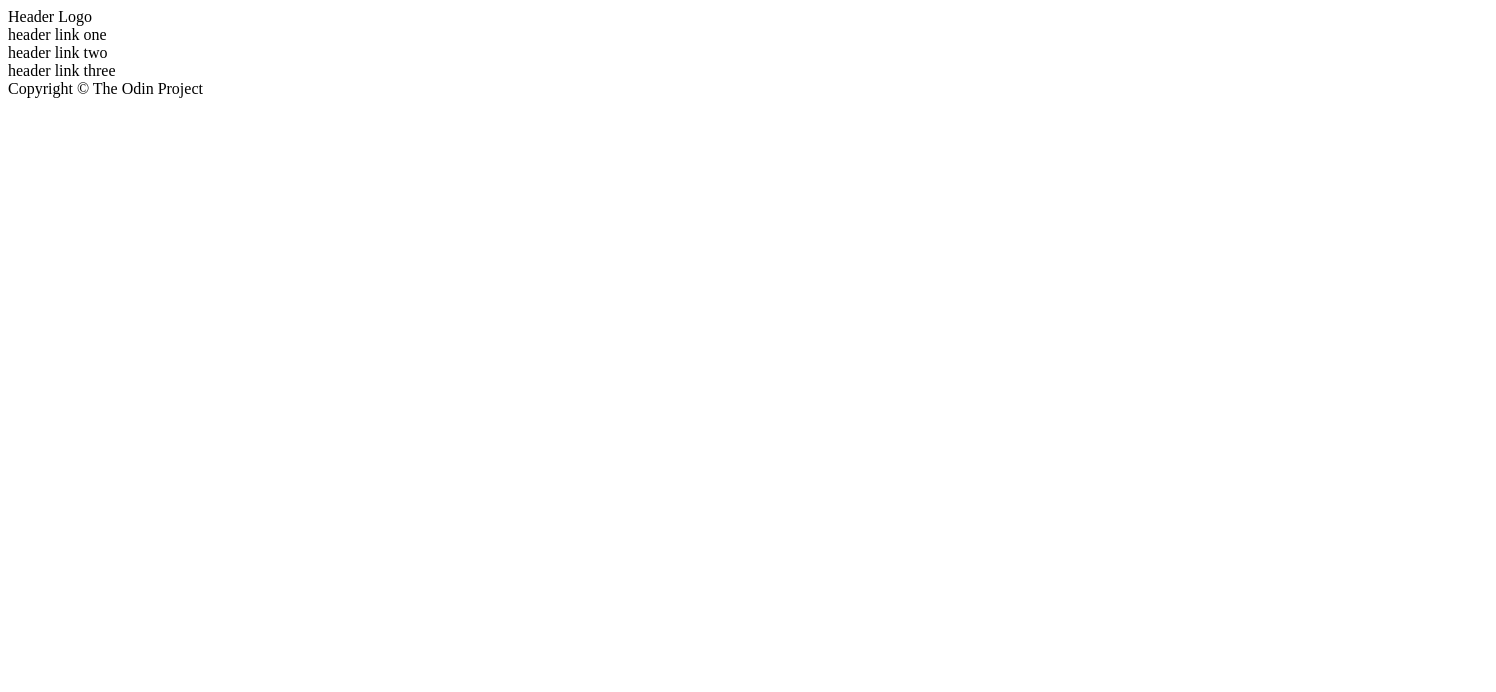
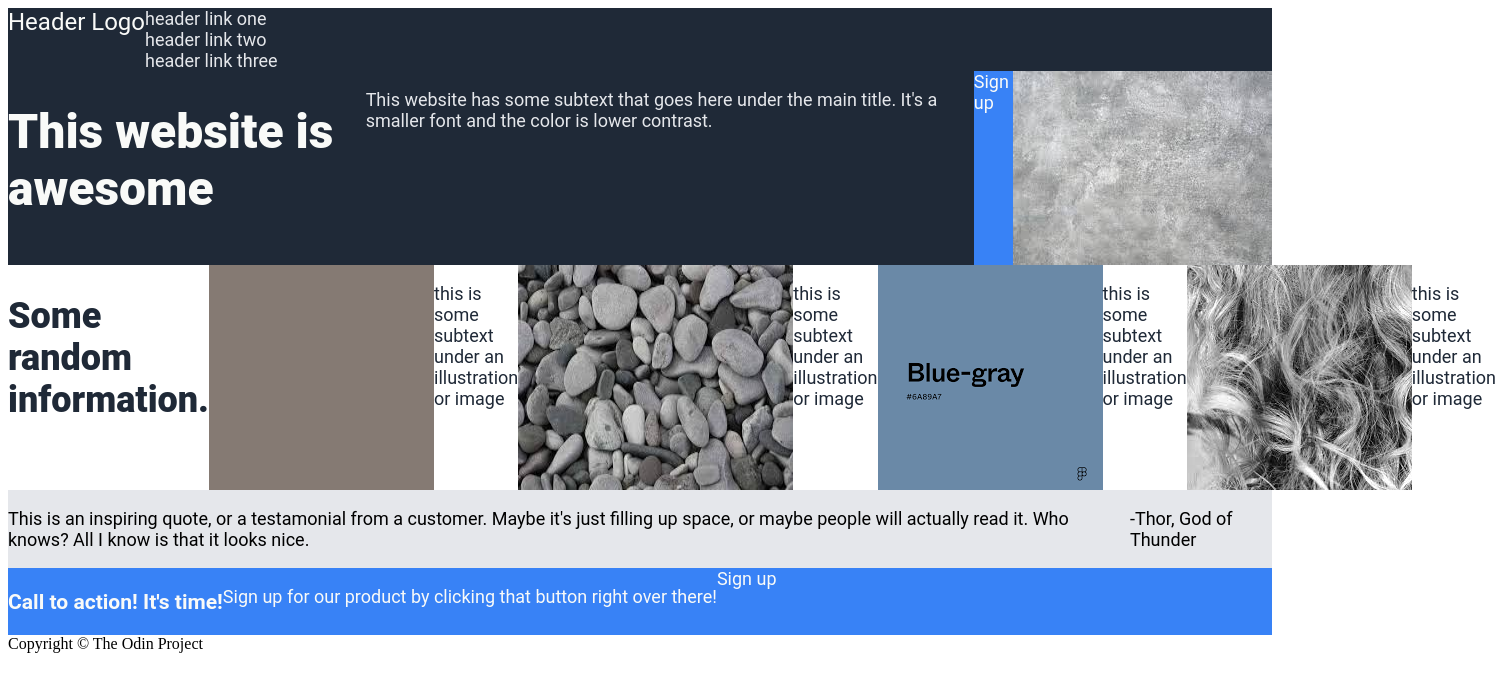
Before and after one commit to marfrie17/Landing_Page, a plain HTML site: page landing_page/index.html in a window 1280 px wide. Shown: the whole page, 1496 px wide, since content can reach past the window. Drawn offline with Linux system fonts and the light colour scheme; files whose address does not match are found by name.

Commit message:
Text eingefügt + Color Blocking der Seite

```diff
--- a/landing_page/index.html
+++ b/landing_page/index.html
@@ -18,19 +18,40 @@
         </div>
         <div class="body">
             <div class="upper">
-
+                <!---Add div here to seperate text and img-->
+                <h1>This website is awesome</h1>
+                <p>This website has some subtext that goes here under the main title. It's a smaller font and the color is lower contrast.</p>
+                <div class="signup">Sign up</div>
+                <!--until here-->
+                <img src="/home/mara/repos/Landing_Page/img/UpperImg.jpeg" alt="a gray wall">
             </div>
 
             <div class="info">
+                <h2>Some random information.</h2>
+
+                <img src="/home/mara/repos/Landing_Page/img/InfoImg1.png">
+                <p>this is some subtext under an illustration or image</p>
+
+                <img src="/home/mara/repos/Landing_Page/img/InfoImg2.jpeg">
+                <p>this is some subtext under an illustration or image</p>
+
+                <img src="/home/mara/repos/Landing_Page/img/InfoImg3.png">
+                <p>this is some subtext under an illustration or image</p>
+
+                <img src="/home/mara/repos/Landing_Page/img/InfoImg4.jpeg">
+                <p>this is some subtext under an illustration or image</p>
 
             </div>
 
             <div class="quote">
-
+                <p>This is an inspiring quote, or a testamonial from a customer. Maybe it's just filling up space, or maybe people will actually read it. Who knows? All I know is that it looks nice.</p>
+                <p>-Thor, God of Thunder</p>
             </div>
 
             <div class="call-to-action">
-
+                <h3>Call to action! It's time!</h3>
+                <p>Sign up for our product by clicking that button right over there!</p>
+                <div class="signup">Sign up</div>
             </div>
         </div>
 
--- a/landing_page/stylesheet.css
+++ b/landing_page/stylesheet.css
@@ -0,0 +1,57 @@
+.header {
+    display: flex;
+    background-color: #1F2937;
+    font-family: Roboto;
+    font-size: 24px;
+    color: #F9FAF8;
+}
+
+.header-links {
+    font-size: 18px;
+    color: #E5E7EB;
+}
+
+.body {
+    display: flex;
+    flex-direction: column;
+    font-family: Roboto;
+    font-size: 18px;
+}
+
+.upper {
+    display: flex;
+    background-color: #1F2937;
+    color: #E5E7EB;
+}
+
+.upper h1 {
+    font-size: 48px;
+    font-weight: 900;
+    color: #F9FAF8;
+}
+
+.signup {
+    background-color: #3882F6;
+    color: #F9FAF8;
+}
+
+.info {
+    display: flex;
+    color: #1F2937;
+}
+
+.info h2 {
+    font-size: 36px;
+    font-weight: 900;
+}
+
+.quote {
+    display: flex;
+    background-color: #E5E7EB;
+}
+
+.call-to-action {
+    display: flex;
+    background-color: #3882F6;
+    color: #F9FAF8;
+}
```
Also changed, not shown: img/InfoImg1.png (added), img/InfoImg2.jpeg (added), img/InfoImg3.png (added), img/InfoImg4.jpeg (added), img/UpperImg.jpeg (added), 1 other file.
